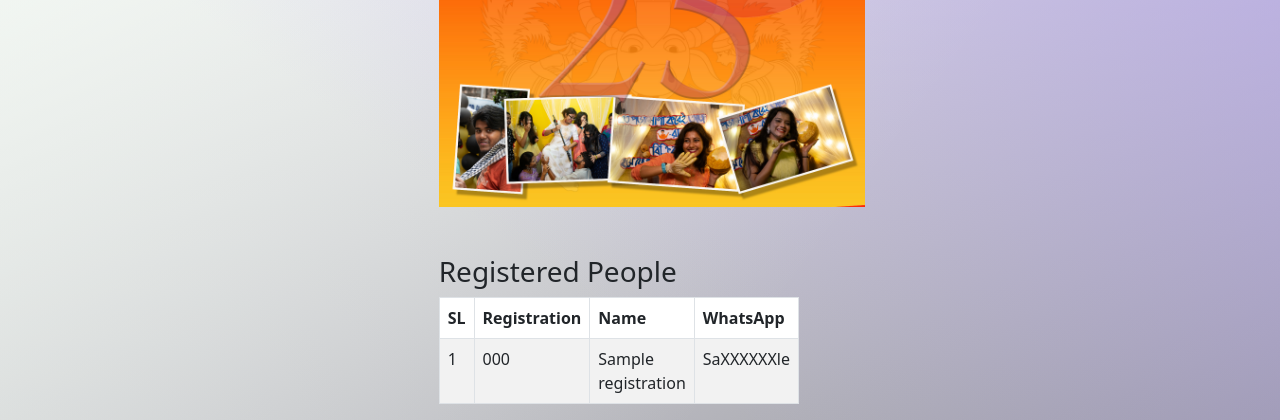
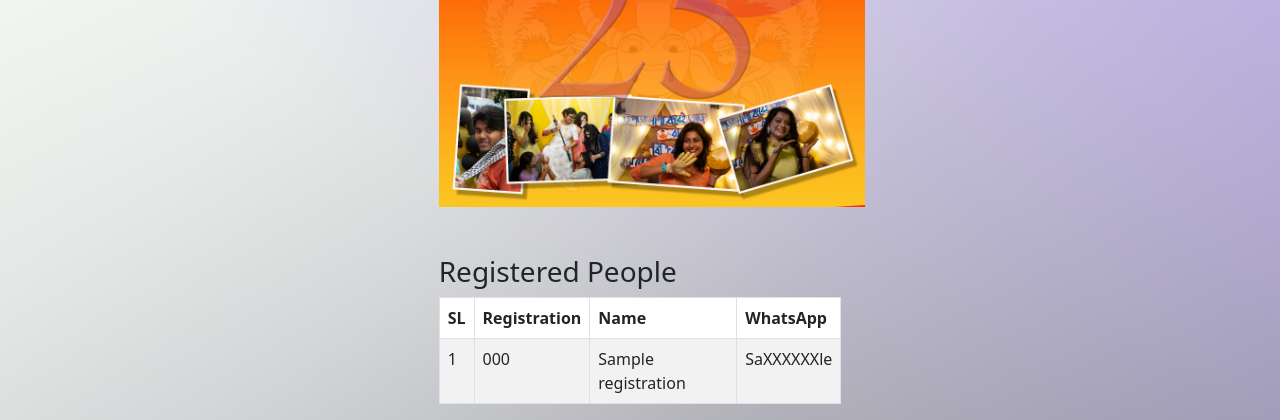
Before and after one commit to codernaccotax/bijoya_registration_2024, a PHP site: page /submit_registration.php in a window 1280 px wide. Shown: the part 519-939 px from the top of the page. Run offline with PHP 8.4, Linux system fonts and the light colour scheme; tables that the repository leaves empty hold one stand-in row (values such as "Sample post"); data that the repository does not hold is empty; some libraries are stand-ins or nearby versions.

Commit message:
table changed

```diff
--- a/style.css
+++ b/style.css
@@ -60,3 +60,8 @@ option {
 .overlay-text {
     font-size: 1.5rem;
 }
+
+
+#registered-people{
+  width: 99vw;
+}
--- a/submit_registration.php
+++ b/submit_registration.php
@@ -96,8 +96,10 @@ $registrations = $stmt->fetchAll(PDO::FETCH_ASSOC);
 
 
 
+
+
         <h3 class="mt-5">Registered People</h3>
-        <table class="table table-bordered table-striped" style="width: 90px; overflow: scroll;">
+        <table id="registered-people" class="table table-bordered table-striped" style="width: 100%;">
             <thead>
                 <tr>
                     <th>SL</th>
```
Also changed, not shown: 1 other file.
